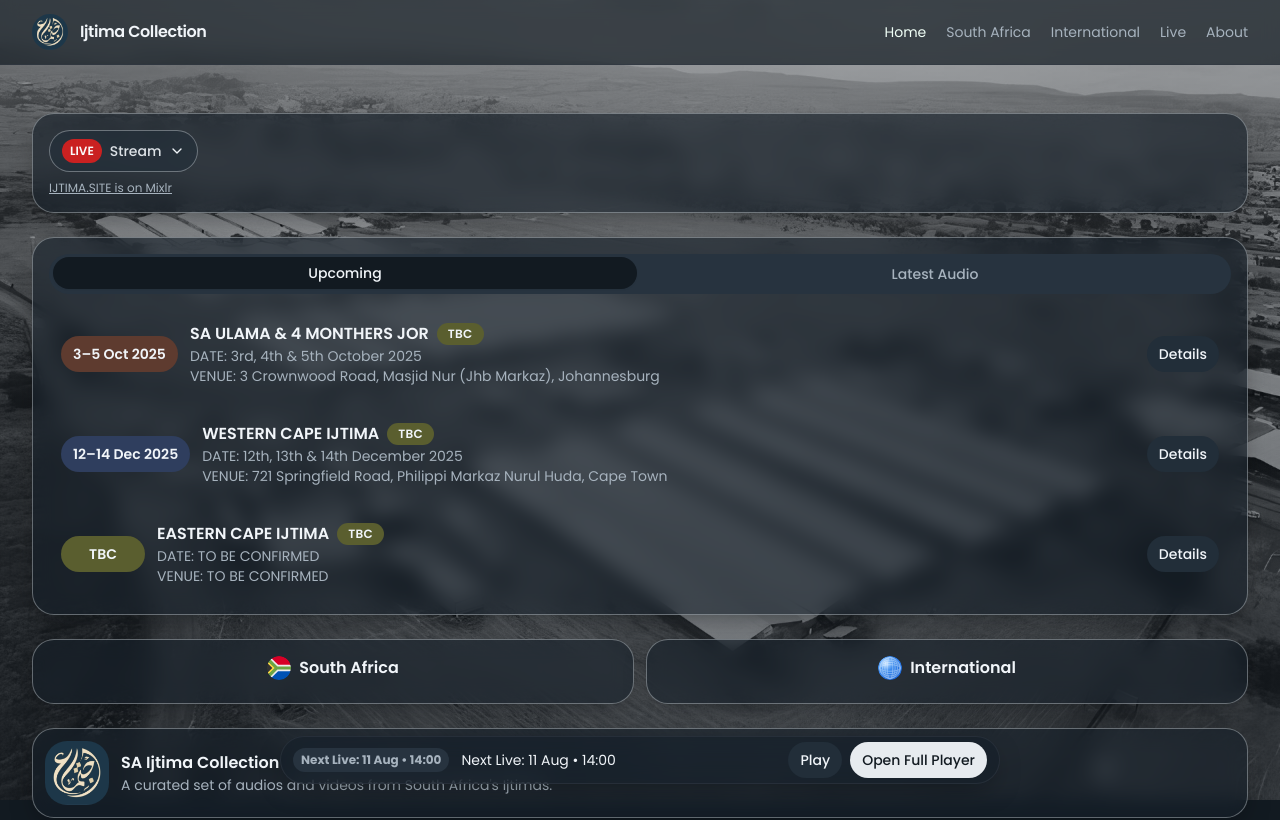
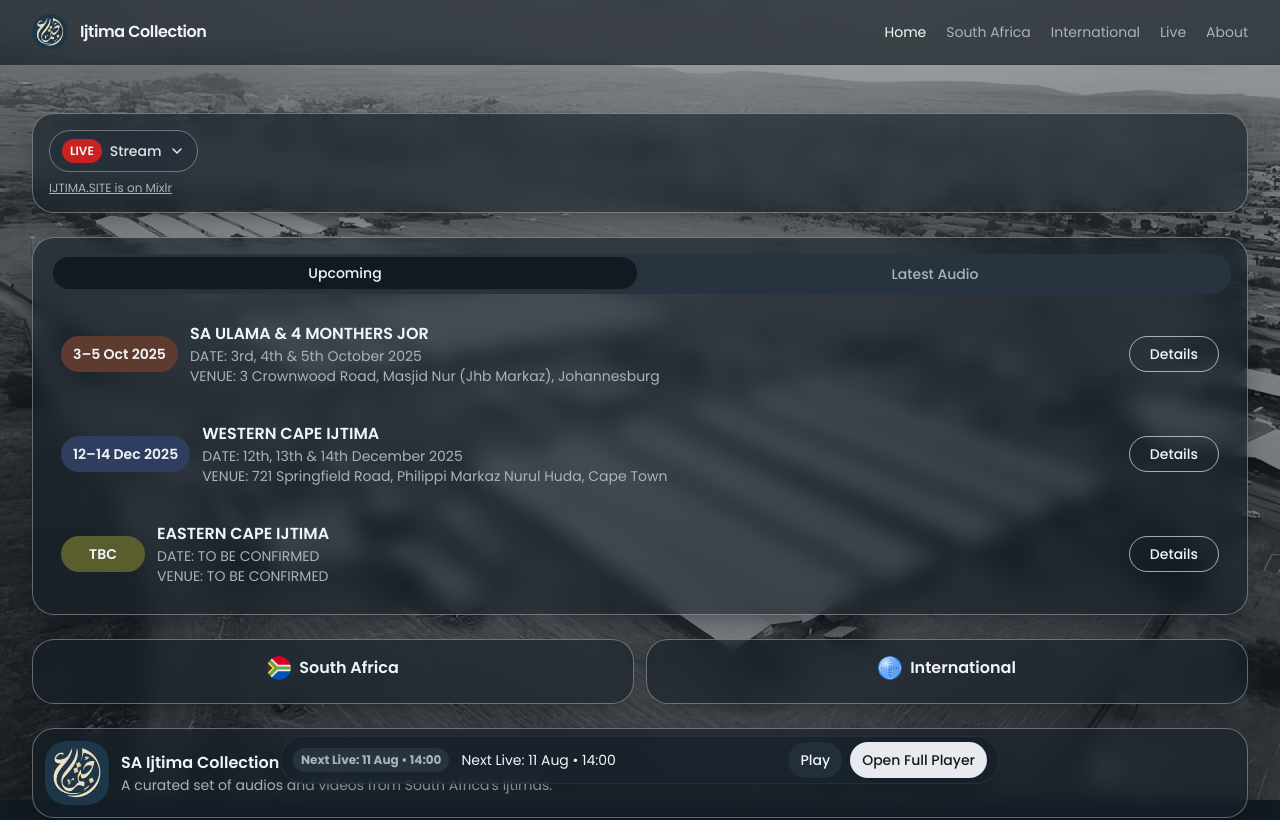
Before and after one commit to Simtechcds/ijtima-site, a React (Vite) app: page / in a window 1280 px wide. Shown: the top 820 px of the page. Built offline with nearby package versions, Linux system fonts and the light colour scheme.

Commit message:
Remove TBC badges and improve buttons
Removed TBC badges from the right side of upcoming events. Updated the "Details" button in the upcoming view to have a white border for better visual appeal.

```diff
--- a/src/pages/Index.tsx
+++ b/src/pages/Index.tsx
@@ -48,9 +48,7 @@ const UpcomingList = memo(({ events }: { events: typeof mockEvents }) => {
           <div className="flex-1 text-left w-full mt-2 md:mt-0 text-center md:text-left">
             <div className="flex items-center justify-center md:justify-start gap-2">
               <div className="font-semibold">{ev.title}</div>
-              {ev.status === "TBC" ? (
-                <Badge className="badge-tbc uppercase tracking-wide">TBC</Badge>
-              ) : (
+              {ev.status === "TBC" ? null : (
                 <Badge variant="accent">Confirmed</Badge>
               )}
             </div>
@@ -58,7 +56,7 @@ const UpcomingList = memo(({ events }: { events: typeof mockEvents }) => {
             <div className="text-sm text-muted-foreground">VENUE: {ev.venue ?? ev.city}</div>
           </div>
           <div className="flex items-center gap-2 mt-2 md:mt-0 w-full md:w-auto justify-center md:justify-start">
-            <Link to={`/event/${ev.id}`} className="pressable"><Button size="sm" variant="secondary">Details</Button></Link>
+            <Link to={`/event/${ev.id}`} className="pressable"><Button size="smWide" variant="outlineBright">Details</Button></Link>
 
           </div>
         </li>
```
